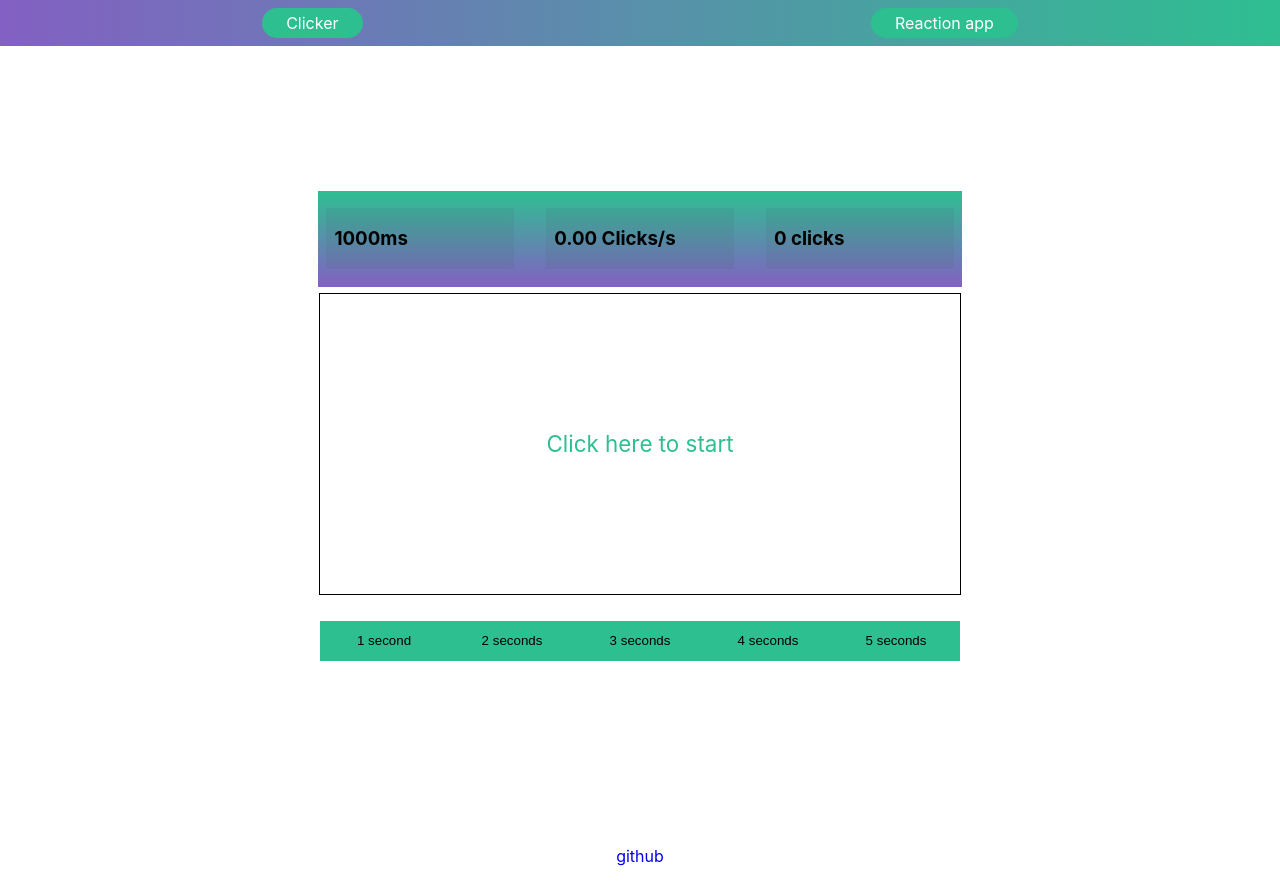
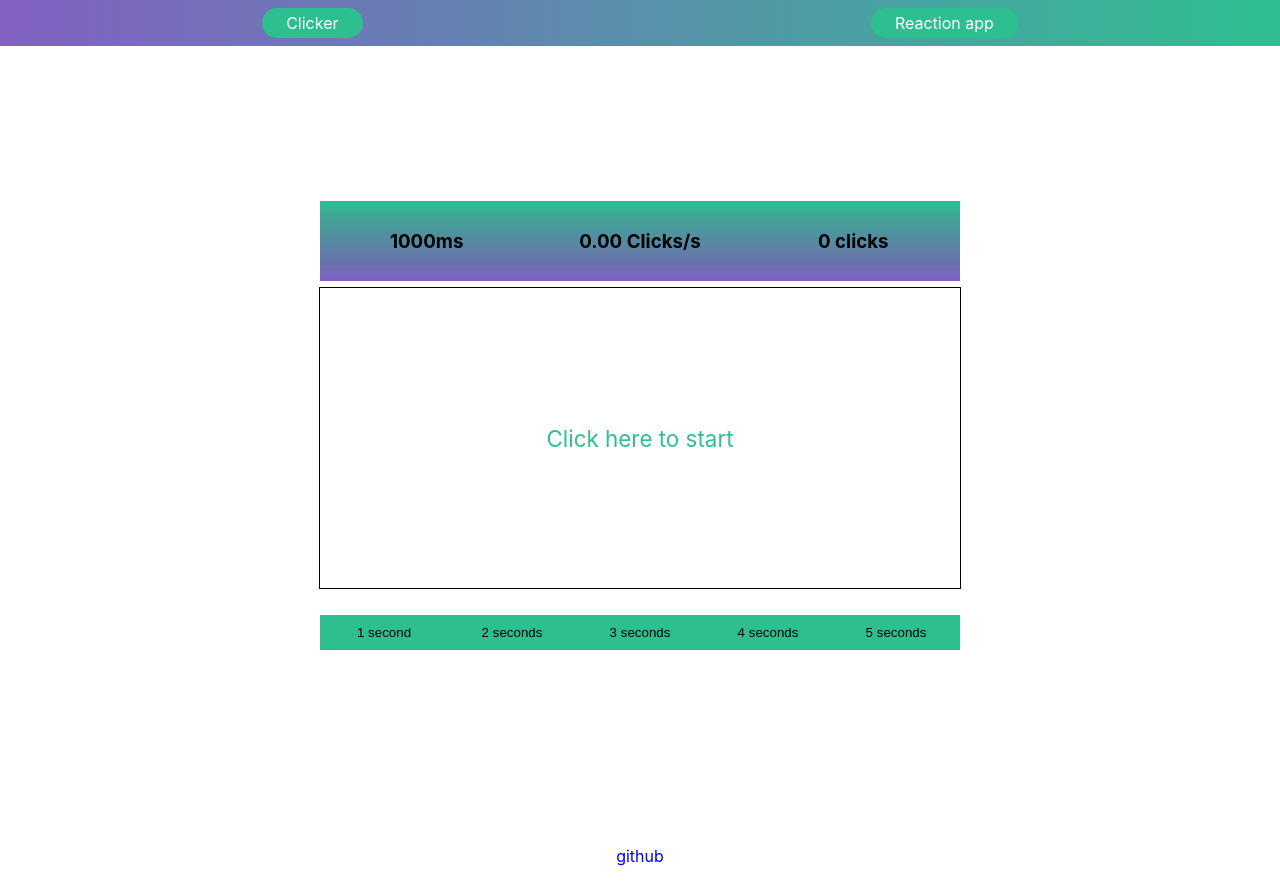
Before and after one commit to AxiE1337/clicker-reaction-app, a React (Create React App) app: page / in a window 1280 px wide. Built offline with nearby package versions, Linux system fonts and the light colour scheme.

Commit message:
css fixes

```diff
--- a/src/components/styles/Clicker.css
+++ b/src/components/styles/Clicker.css
@@ -36,13 +36,15 @@
     justify-content: space-between;
     align-items: center;
     user-select: none;
-    width: 49vw;
+    width: 50vw;
     height: 10vh;
     background: linear-gradient(to top, #8360c3, #2ebf91);
-    gap: 2em;
-    padding: 0.5em;
     margin-bottom: 0.4em;
     transition: 0.3s ease;
+}
+
+.clicker-container .stats h3 {
+    text-align: center;
 }
 
 .clicker-container .stats .timer {
@@ -85,7 +87,6 @@
     grid-template-columns: 1fr 1fr 1fr 1fr 1fr;
     grid-template-rows: 1fr;
     margin-top: 2%;
-    height: 40px;
     width: 50vw;
 }
 
```
